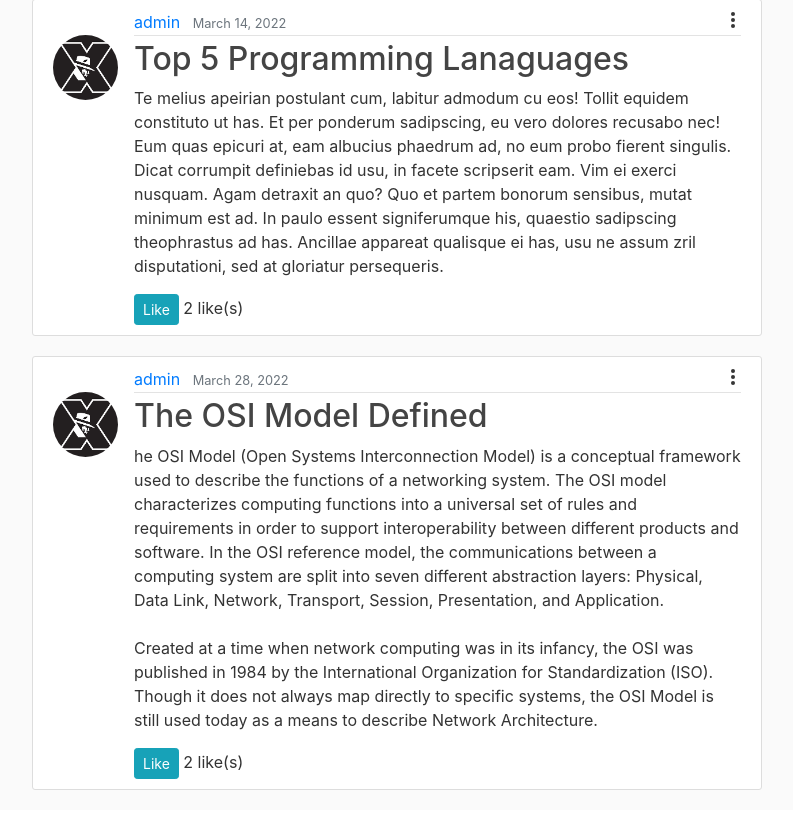
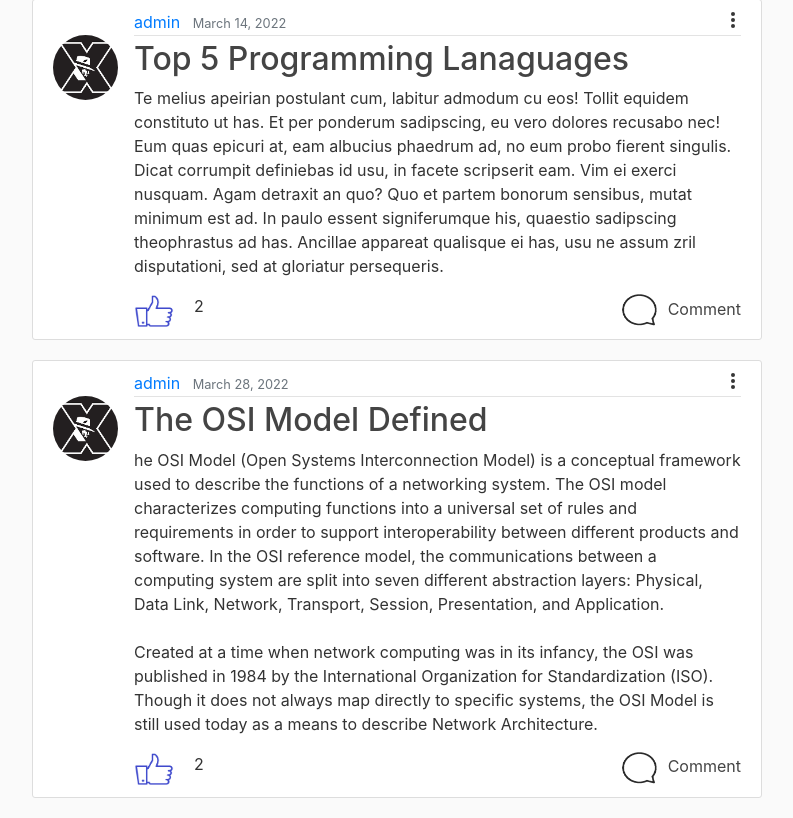
Before and after one commit to Adarsh08X/Blog, a Django app: page /user/admin/ in a window 1280 px wide. Shown: the part 151-969 px from the top of the page, without its empty margins (53-846 px from the left). Before the commit the page ends 941 px from the top, so only its background shows below. Run offline with Django 3.2, Linux system fonts and the light colour scheme; data comes from the database, SQL or seed files in the repository; both versions use the stored data as it was after the commit.

Commit message:
modified likes

```diff
--- a/blog/urls.py
+++ b/blog/urls.py
@@ -12,6 +12,7 @@ urlpatterns = [
     path('post/<int:pk>/delete', PostDeleteView.as_view(),name = 'post-delete'),
     path('about/', views.about,name = 'blog-about'),
     path('like/<int:pk>', views.likes,name = 'like_post'),
+    path('unlike/<int:pk>', views.unlike,name = 'unlike_post'),
     path('search/', views.search,name = 'search'),
 
 ]
--- a/blog/views.py
+++ b/blog/views.py
@@ -110,7 +110,10 @@ def likes(request,pk):
     post.likes.add(request.user)
     return redirect(request.META.get('HTTP_REFERER', 'redirect_if_referer_not_found'))
 
-
+def unlike(request,pk):
+    post = get_object_or_404(Post, id=request.POST.get('post_id'))
+    post.likes.remove(request.user)
+    return redirect(request.META.get('HTTP_REFERER', 'redirect_if_referer_not_found'))
 
 def search(request):
     query = request.GET.get('query', '')
--- a/templates/blog/user_posts.html
+++ b/templates/blog/user_posts.html
@@ -34,16 +34,35 @@
               <h2><a class="article-title" href="{% url 'post-detail' post.id %}">{{ post.title }}</a></h2>
               <p class="article-content">{{ post.content }}</p>
               <div>
+                <div style="float: left;padding-right: 20px;">
+
+
+                {% if request.user.is_authenticated %}
+                {% if request.user in post.likes.all %}
+                <form action="{% url 'unlike_post' post.pk %}" method="POST">
+                    {% csrf_token %}
+                    <button type="submit" name="post_id" value="{{ post.id }}" class="like-button"><img height="35px"
+                            width="40px" src="/media/like/liked.png"></button>
+                </form>
+                {%else%}
                 <form action="{% url 'like_post' post.pk %}" method="POST">
-                  {% csrf_token %}
-                  {% if request.user.is_authenticated %}
-                  <button type="submit" name="post_id" value="{{ post.id }}" class="btn btn-info btn-sm">Like</button>
-                  {% else %}
-                  <a href="{% url 'login' %}" class="btn btn-info btn-sm">Like</a>
-                  {% endif %}
-                  <span> {{ post.likes.count }} like(s)</span>
-              </form>
-              </div>
+                    {% csrf_token %}
+                    <button type="submit" name="post_id" value="{{ post.id }}" class="like-button"><img height="35px"
+                            width="40px" src="/media/like/like.png"></button>
+                </form>
+                {%endif%}
+                {% else %}
+                <a href="{% url 'login' %}" class="like-button"><img height="35px" width="40px"
+                        src="/media/like/like.png"></a>
+                {% endif %}
+            </div>
+            <div style="float: left;"> {{ post.likes.count }} </div>
+            <div style="float: right;">
+                <a class="article-title" href="{% url 'post-detail' post.id %}"><img height="32px" width="37px"
+                        style="margin-right: 10px;" src="/media/comment.png">Comment</a>
+            </div>
+        </div>
+
             </div>
           </article>
         {% endfor %}
```
Also changed, not shown: templates/blog/home.html (+19 -9 lines), templates/blog/post_detail.html (+22 -8 lines), db.sqlite3.
